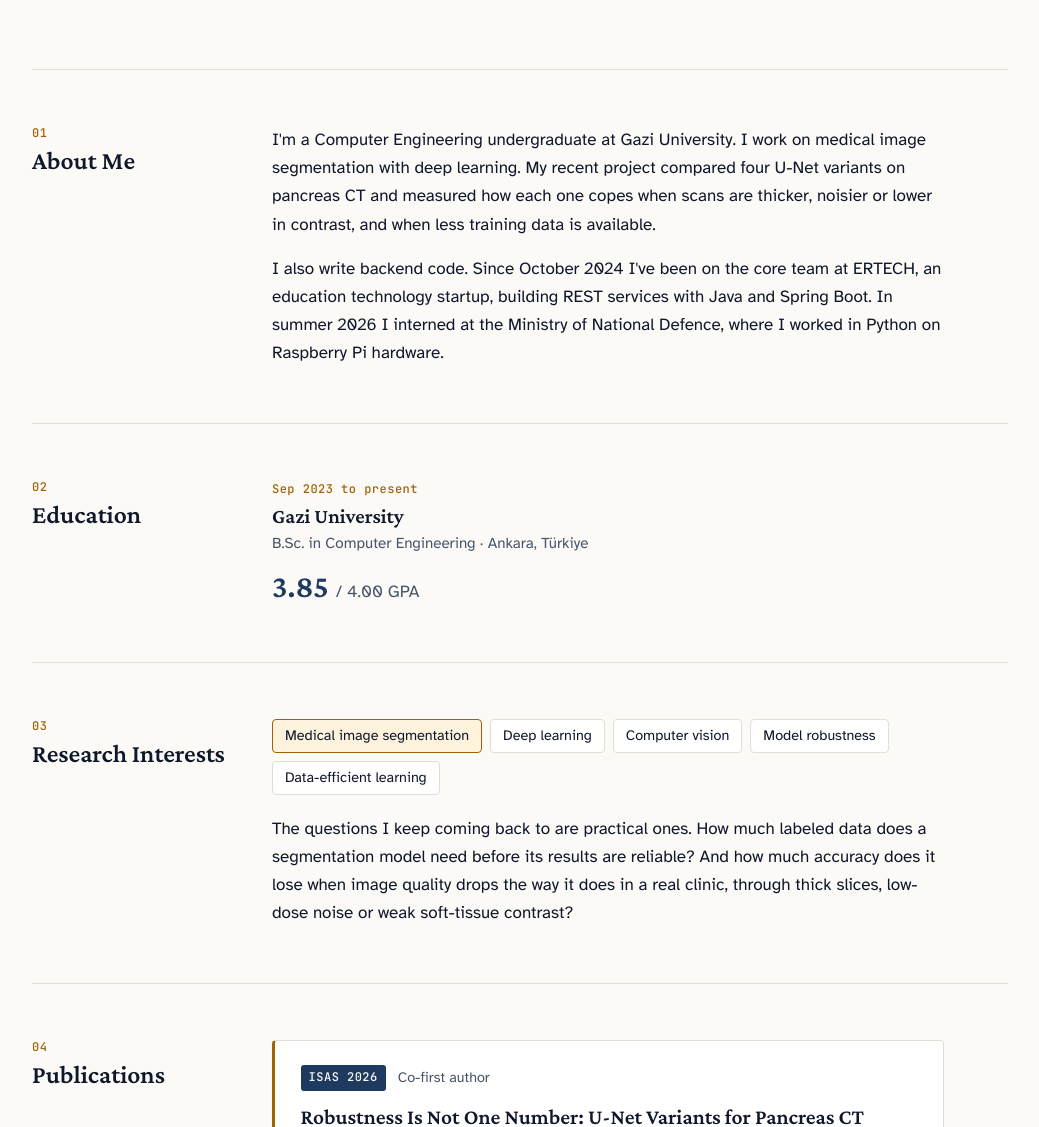
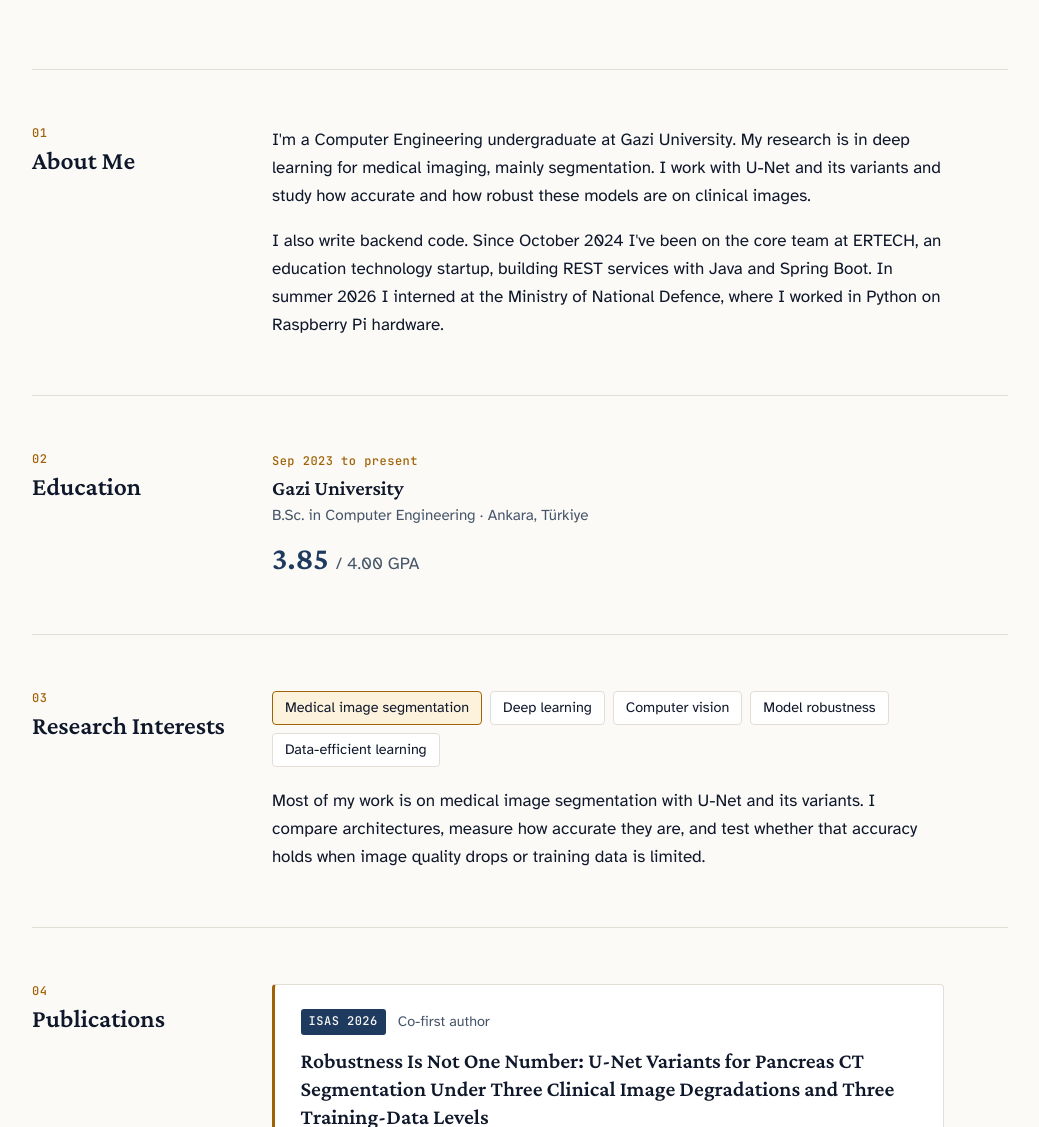
Before and after one commit to Berkhm/berkhm.github.io, a plain HTML site: page index.html in a window 1280 px wide. Shown: the part 429-1556 px from the top of the page, without its empty margins (120-1159 px from the left). Drawn offline with nearby package versions, Linux system fonts and the light colour scheme.

Commit message:
metin güncellemesi

```diff
--- a/index.html
+++ b/index.html
@@ -73,7 +73,7 @@
     <section id="about" class="section">
       <h2 class="section-label"><span>01</span>About Me</h2>
       <div class="section-body prose">
-        <p>I'm a Computer Engineering undergraduate at Gazi University. I work on medical image segmentation with deep learning. My recent project compared four U-Net variants on pancreas CT and measured how each one copes when scans are thicker, noisier or lower in contrast, and when less training data is available.</p>
+        <p>I'm a Computer Engineering undergraduate at Gazi University. My research is in deep learning for medical imaging, mainly segmentation. I work with U-Net and its variants and study how accurate and how robust these models are on clinical images.</p>
         <p>I also write backend code. Since October 2024 I've been on the core team at ERTECH, an education technology startup, building REST services with Java and Spring Boot. In summer 2026 I interned at the Ministry of National Defence, where I worked in Python on Raspberry Pi hardware.</p>
       </div>
     </section>
@@ -100,7 +100,7 @@
           <li>Model robustness</li>
           <li>Data-efficient learning</li>
         </ul>
-        <p>The questions I keep coming back to are practical ones. How much labeled data does a segmentation model need before its results are reliable? And how much accuracy does it lose when image quality drops the way it does in a real clinic, through thick slices, low-dose noise or weak soft-tissue contrast?</p>
+        <p>Most of my work is on medical image segmentation with U-Net and its variants. I compare architectures, measure how accurate they are, and test whether that accuracy holds when image quality drops or training data is limited.</p>
       </div>
     </section>
 
```
